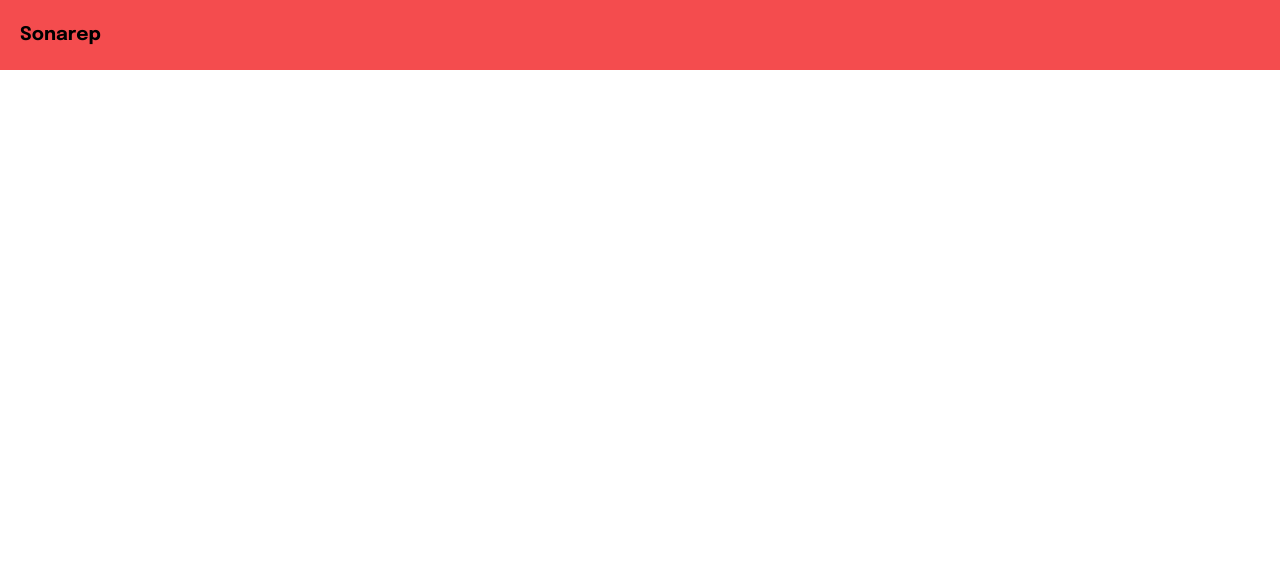
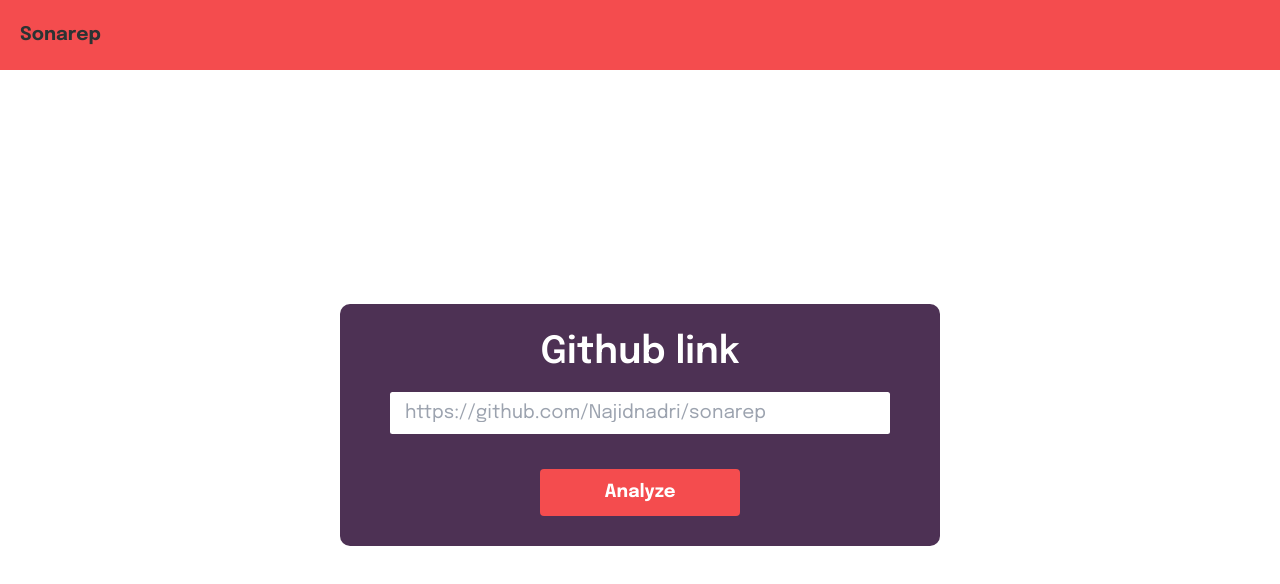
Before and after one commit to Najidnadri/sonarep, a Next.js app: page / in a window 1280 px wide. Shown: the top 584 px of the page. Built offline with nearby package versions, Linux system fonts and the light colour scheme; no server answers.

Commit message:
Added Websocket connection and inputcard at home

```diff
--- a/package.json
+++ b/package.json
@@ -17,6 +17,8 @@
     "next": "13.2.4",
     "react": "18.2.0",
     "react-dom": "18.2.0",
+    "socket.io": "^4.6.1",
+    "socket.io-client": "^4.6.1",
     "typescript": "5.0.2"
   },
   "devDependencies": {
--- /dev/null
+++ b/src/components/sections/home/inputCard.tsx
@@ -0,0 +1,32 @@
+import { useState } from "react"
+
+
+export default function InputCard() {
+    /*
+        VARIABLES
+    */
+    const [loading, setloading] = useState(false);
+
+    /*
+        EVENT HANDLERS
+    */
+    let analyze = () => {
+        setloading(true)
+    }
+
+
+    return (
+        <>
+            <div className="p-[20px] pt-[70px] h-[100vh] h-[100svh] min-h-[800px] white-bg w-[100%] flex justify-center items-center">
+                <div className="card w-[100%] max-w-[600px] rounded-2xl overflow-hidden secondary-bg flex flex-col justify-start items-center white p-[30px] gap-[5px]">
+                    <h1 className="text-6xl font-semibold">Github link</h1>
+                    <input type="text" className="w-[100%] max-w-[500px] mt-[15px] text-3xl black py-[10px] px-[15px] rounded" placeholder="https://github.com/Najidnadri/sonarep"/>
+                    <button className="w-[100%] max-w-[200px] mt-[30px] primary-bg px-[15px] py-[10px]" onClick={analyze}>
+                        {!loading && <p>Analyze</p>}
+                        {loading && <p>Loading</p>}
+                    </button>
+                </div>
+            </div>
+        </>
+    )
+}
--- a/src/components/test.tsx
+++ /dev/null
@@ -1,7 +0,0 @@
-export default function Test() {
-    return (
-        <>
-            <h1>Hello from test</h1>
-        </>
-    )
-}
--- /dev/null
+++ b/src/context/socket.ts
@@ -0,0 +1,15 @@
+import { createContext, Dispatch, SetStateAction, useState } from "react";
+import { Socket } from 'socket.io-client/build/esm/socket'
+import { DefaultEventsMap } from 'socket.io/dist/typed-events'
+
+interface SocketState {
+    socket?: Socket<DefaultEventsMap, DefaultEventsMap> | null,
+    setSocket?: Dispatch<SetStateAction<Socket<DefaultEventsMap, DefaultEventsMap> | null>>
+}
+
+// interface SocketState {
+//     socket?: string,
+//     setSocket?: string
+// }
+
+export const SocketContext = createContext<SocketState>({});
--- a/src/pages/_app.tsx
+++ b/src/pages/_app.tsx
@@ -2,7 +2,20 @@
 import '@/styles/main.css'
 import '@/styles/base.css'
 import type { AppProps } from 'next/app'
+import { SocketContext } from '@/context/socket'
+import { useState } from 'react'
+import { Socket } from 'socket.io-client/build/esm/socket'
+import { DefaultEventsMap } from 'socket.io/dist/typed-events'
 
 export default function App({ Component, pageProps }: AppProps) {
-  return <Component {...pageProps} />
+  let [socket, setSocket] = useState<Socket<DefaultEventsMap, DefaultEventsMap> | null>(null);
+
+  return (
+    <>
+        <SocketContext.Provider value={{socket, setSocket}}>
+          <Component {...pageProps} />
+        </SocketContext.Provider>
+    </>
+
+  )
 }
--- /dev/null
+++ b/src/pages/api/socket.ts
@@ -0,0 +1,19 @@
+import type { NextApiRequest, NextApiResponse } from 'next'
+import { Server } from 'socket.io';
+
+export default async function handler(
+    req: NextApiRequest,
+    res: NextApiResponse | any
+  ) {
+    // console.log(res.socket!)
+    // console.log(res.socket!.server);
+    // console.log(res.socket!.server.io);
+    if (res.socket!.server.io) {
+      console.log('Socket is already running')
+    } else {
+      console.log('Initializing Socket');
+      const io = new Server(res.socket.server);
+      res.socket.server.io = io;
+    }
+    res.end();
+}
--- a/src/pages/index.tsx
+++ b/src/pages/index.tsx
@@ -1,11 +1,27 @@
 import Head from 'next/head'
-import { Inter } from 'next/font/google'
-import styles from '@/styles/Home.module.css'
-import Test from '@/components/test'
-import Test2 from '@/components/sections/home/test2'
-
+import InputCard from '@/components/sections/home/inputCard'
+import { useContext, useEffect } from 'react'
+import io from 'socket.io-client';
+import { SocketContext } from '@/context/socket'
 
 export default function Home() {
+  useEffect(() => socketInit(), [])
+  let {socket, setSocket} = useContext(SocketContext);
+
+  const socketInit = () => {
+    fetch('api/socket').then(() => {
+      if (setSocket) {
+        let spawnedsocket = io();
+        setSocket(spawnedsocket);
+        spawnedsocket.on('connect', () => {
+          console.log('web socket connected')
+        })
+
+      }
+
+    })
+  }
+
   return (
     <>
       <Head>
@@ -15,8 +31,7 @@
         <link rel="icon" href="/favicon.ico" />
       </Head>
       <main>
-        <Test></Test>
-        <Test2></Test2>
+        <InputCard />
       </main>
     </>
   )
--- a/src/styles/base.css
+++ b/src/styles/base.css
@@ -70,15 +70,15 @@
 }
 
 .black-bg {
-    background-color: var(--black-color);
+    background-color: var(--black);
 }
 
 .black {
-    color: var(--black-color);
+    color: var(--black);
 }
 
 .white-bg {
-    background-color: var(--white-color);
+    background-color: var(--white);
 }
 
 .white {
```
Also changed, not shown: 1 other file (tests, documents, lock files or other folders).
